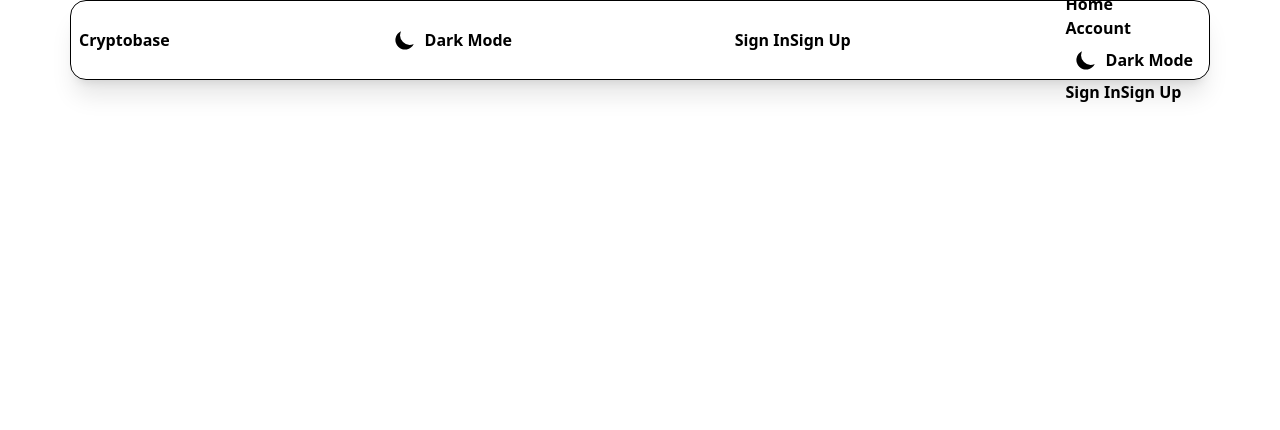
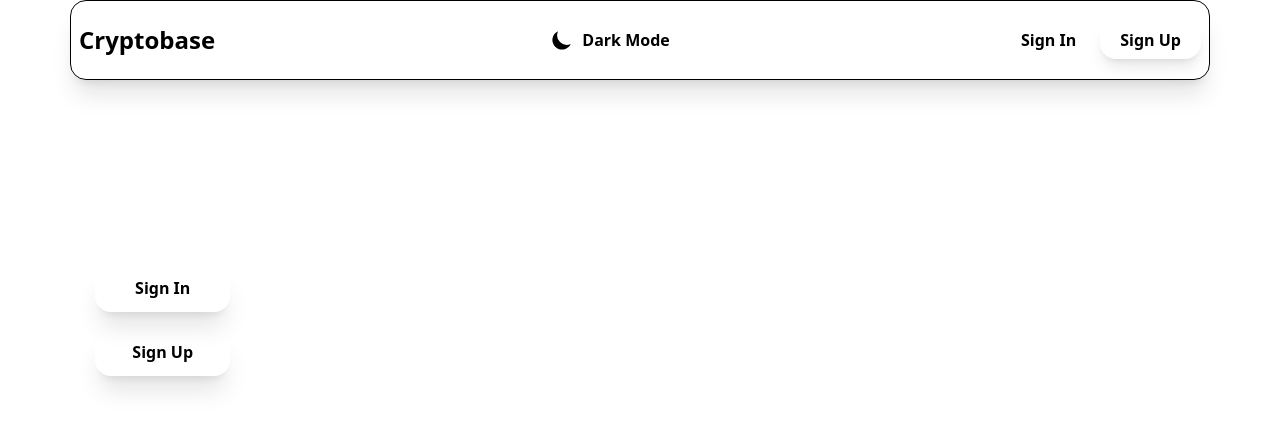
Before and after one commit to ervinkacar1991/Crypto_project_reactJS, a React (Create React App) app: page / in a window 1280 px wide. Shown: the top 430 px of the page. Built offline with nearby package versions, Linux system fonts and the light colour scheme.

Commit message:
still working on navbar

```diff
--- a/src/components/Navbar.jsx
+++ b/src/components/Navbar.jsx
@@ -1,43 +1,69 @@
-import React from "react";
+import React, { useState } from "react";
 import { Link } from "react-router-dom";
 import ThemeToggle from "./ThemeToggle";
-import { AiOutlineMenu } from "react-icons/ai";
+import { AiOutlineClose, AiOutlineMenu } from "react-icons/ai";
 
 const Navbar = () => {
+  const [nav, setNav] = useState(false);
+
+  const handleNav = () => {
+    setNav(true);
+  };
+
   return (
     <div className="rounded-div flex items-center justify-between h-20 font-bold">
       <Link to="/">
-        <h1>Cryptobase</h1>
+        <h1 className="text-2xl">Cryptobase</h1>
       </Link>
-      <div>
+      <div className="hidden md:block">
         <ThemeToggle />
       </div>
-      <div>
-        <Link to="signin">Sign In</Link>
-        <Link to="signup">Sign Up</Link>
+      <div className="hidden md:block">
+        <Link to="signin" className="p-4 hover:text-accent">
+          Sign In
+        </Link>
+        <Link
+          to="signup"
+          className="bg-button text-btnText px-5 py-2 ml-2 rounded-2xl shadow-lg hover:shadow-2xl"
+        >
+          Sign Up
+        </Link>
       </div>
-      {/*Menu icon */}
-      <div>
-        <AiOutlineMenu />
+      {/*menu icon */}
+      <div onClick={handleNav} className="block md:hidden cursor-pointer z-10">
+        {nav ? <AiOutlineClose size={20} /> : <AiOutlineMenu size={20} />}
+      </div>
       {/*Mobile menu */}
-        <div>
-          <ul>
-            <li>
+      <div
+        className={
+          nav
+            ? "md:hidden fixed left-0 top-20 flex-col items-center justify-between w-full h-[90%] bg-primary ease-in duration-300 z-10"
+            : "fixed left-[-100%]top-20 h-[90%] flex flex-col justify-between ease-in duration-300"
+        }
+      >
+        <ul className="w-full p-4">
+          <li className="border-b py-6">
             <Link to="/">Home</Link>
           </li>
-            <li>
+          <li className="border-b py-6">
             <Link to="/">Account</Link>
           </li>
+          <li className=" py-6">
             <ThemeToggle />
+          </li>
         </ul>
-          <div>
+
+        <div className="flex flex-col w-full p-4">
           <Link to="/signin">
-              <button>Sign In</button>
+            <button className="w-full my-2 p-3 bg-primary text-primary border-secondary rounded-2xl shadow-xl">
+              Sign In
+            </button>
           </Link>
           <Link to="/signup">
-              <button>Sign Up</button>
+            <button className="w-full my-2 p-3 bg-button text-btnText rounded-2xl shadow-xl">
+              Sign Up
+            </button>
           </Link>
-          </div>
         </div>
       </div>
     </div>
```
Lines whose indentation alone changed are shown as unchanged.
